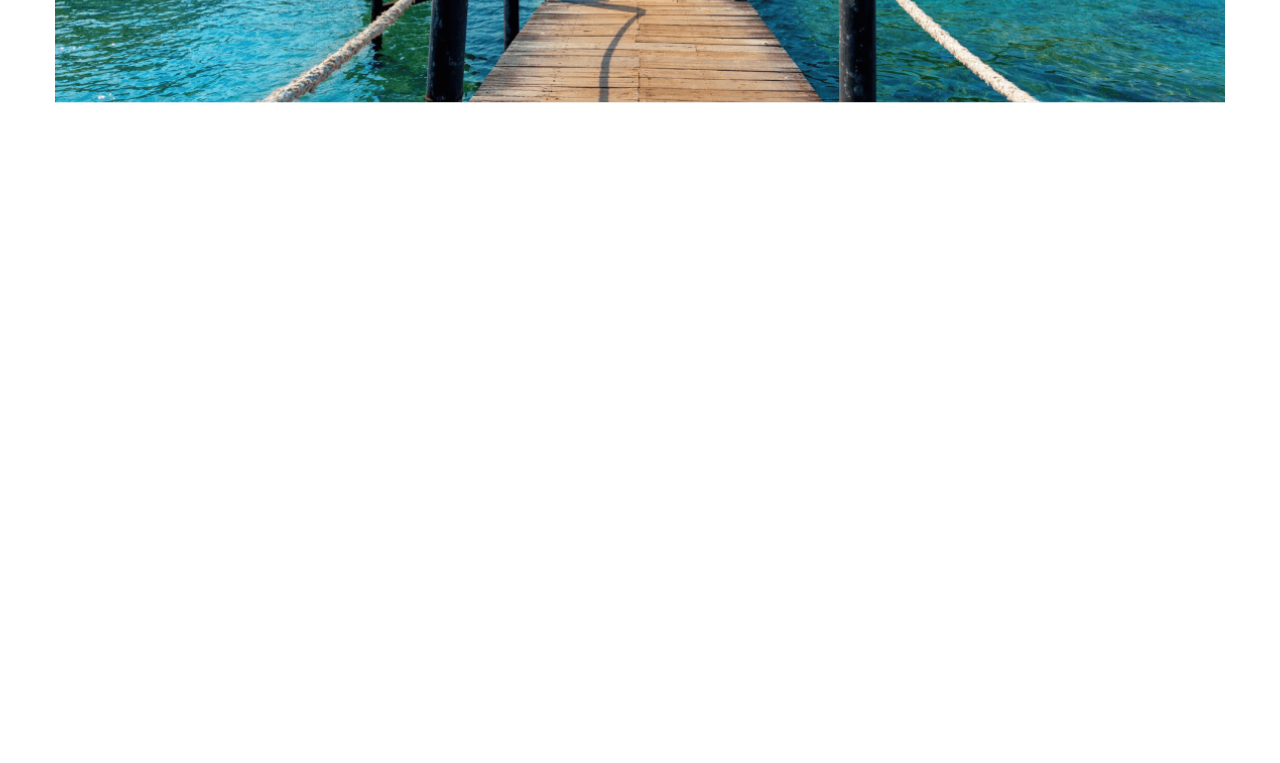
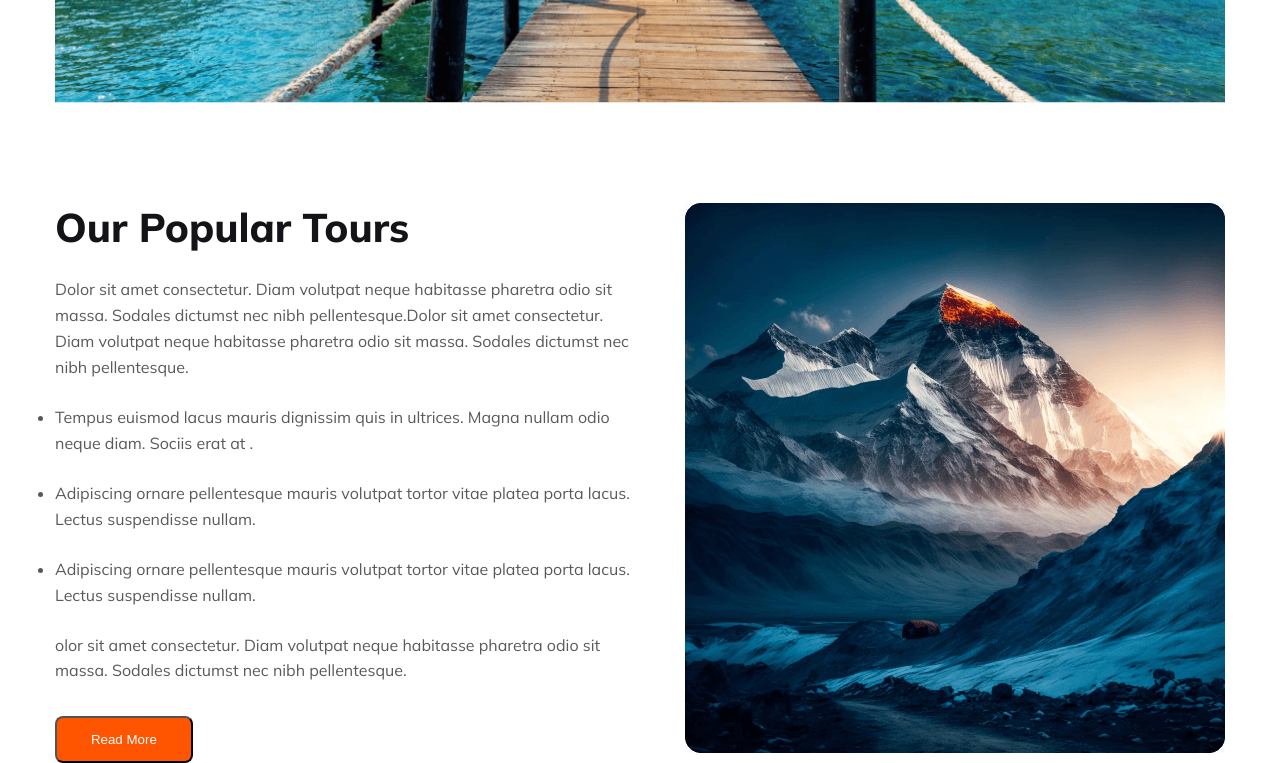
Before and after one commit to masudulalam/Hero-Travel-Project, a plain HTML site: page index.html in a window 1280 px wide. Shown: the part 562-1325 px from the top of the page. Before the commit the page ends 800 px from the top, so only its background shows below. Drawn offline with Linux system fonts and the light colour scheme.

Commit message:
added popular tour section

```diff
--- a/index.html
+++ b/index.html
@@ -50,7 +50,22 @@
         </section>
     </header>
     <main class="container">
-
+        <section class="popular-tour-section display-flex">
+            <div class="popular-tour-section-text-part">
+                <h3>Our Popular Tours</h3>
+                <p class="normal-text gray-1">Dolor sit amet consectetur. Diam volutpat neque habitasse pharetra odio sit massa. Sodales dictumst nec nibh pellentesque.Dolor sit amet consectetur. Diam volutpat neque habitasse pharetra odio sit massa. Sodales dictumst nec nibh pellentesque.</p>
+                <ul cl class="normal-text gray-1">
+                    <li>Tempus euismod lacus mauris dignissim quis in ultrices. Magna nullam odio neque diam. Sociis erat at .</li>
+                    <li>Adipiscing ornare pellentesque mauris volutpat tortor vitae platea porta lacus. Lectus suspendisse nullam.</li>
+                    <li>Adipiscing ornare pellentesque mauris volutpat tortor vitae platea porta lacus. Lectus suspendisse nullam.</li>
+                </ul>
+                <p class="normal-text gray-1">olor sit amet consectetur. Diam volutpat neque habitasse pharetra odio sit massa. Sodales dictumst nec nibh pellentesque.</p>
+                <button class="btn-primary">Read More</button>
+            </div>
+            <div class="popular-tour-section-image-part">
+                <img src="./Images/Rectangle 4.png" alt="">
+            </div>
+        </section>
     </main>
     <footer></footer>
 </body>
--- a/styles/style.css
+++ b/styles/style.css
@@ -23,7 +23,9 @@ body {
 .display-flex {
     display: flex;
 }
-
+section{
+    margin-top: 6.25rem;
+}
 .primary-color {
     color: rgb(255, 84, 0);
 }
@@ -46,10 +48,21 @@ body {
     font-weight: 400;
     line-height: 1.62rem;
 }
-
+.gray-1{
+    color: rgba(19, 19, 24, 0.7);
+}
 .gray-2 {
     color: rgba(19, 19, 24, 0.5);
 }
+
+h3 {
+    color: rgb(19, 19, 24);
+    font-size: 2.5rem;
+    font-weight: 800;
+    line-height: 3.12rem;
+}
+
+/* End Common Styles */
 
 /* header style */
 .header {
@@ -118,6 +131,8 @@ body {
     border-radius: 8px;
     background: rgba(255, 255, 255, 0.3);
     padding: 1rem;
+    display: flex;
+    justify-content: space-around;
 }
 
 input,
@@ -129,3 +144,14 @@ select {
     background: rgb(255, 255, 255);
     margin-right: 1.5rem;
 }
+
+/* Popular tour section styles */
+.popular-tour-section{
+    gap: 3.31rem;
+}
+.popular-tour-section-text-part p,li{
+    margin-top: 1.5rem;
+}
+.popular-tour-section-text-part button{
+    margin-top: 2rem;
+}
```
Also changed, not shown: 2 other files.
